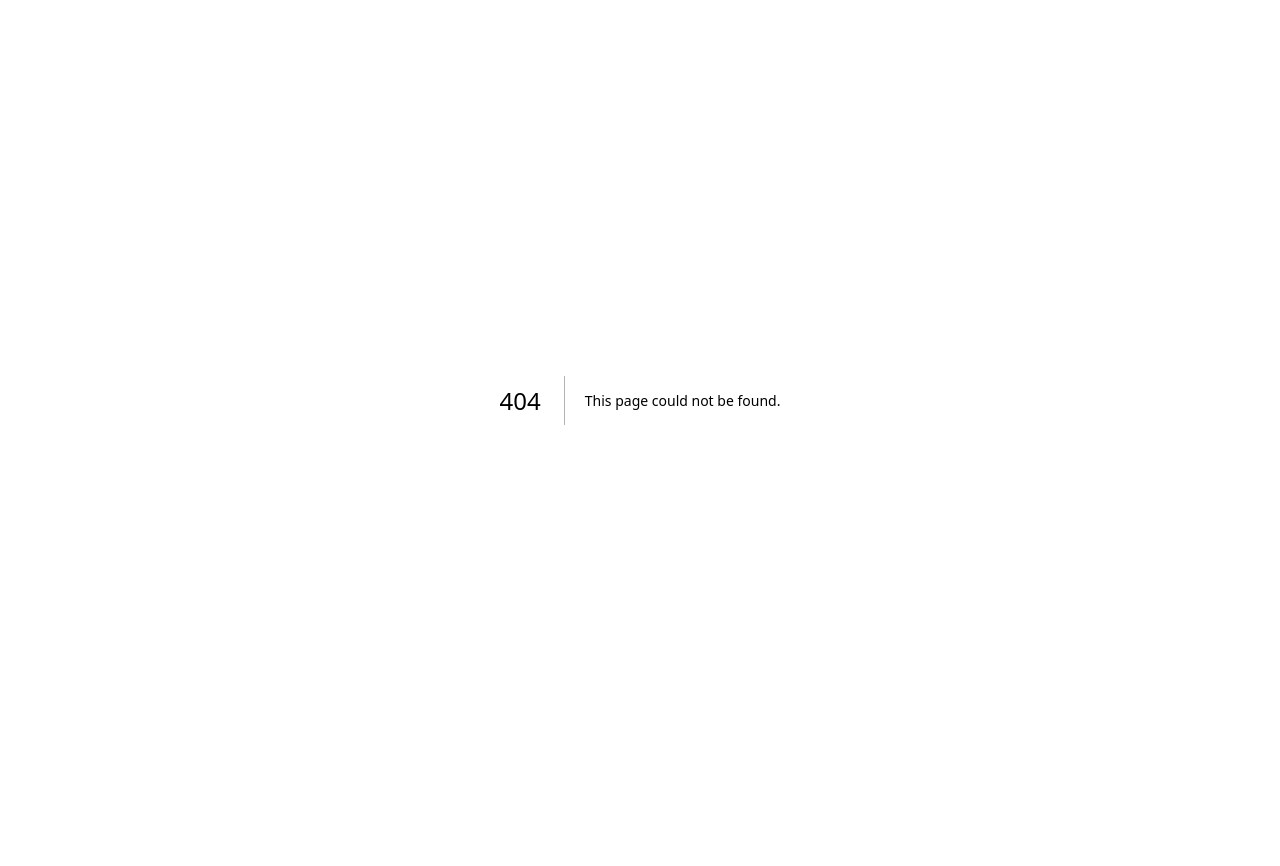
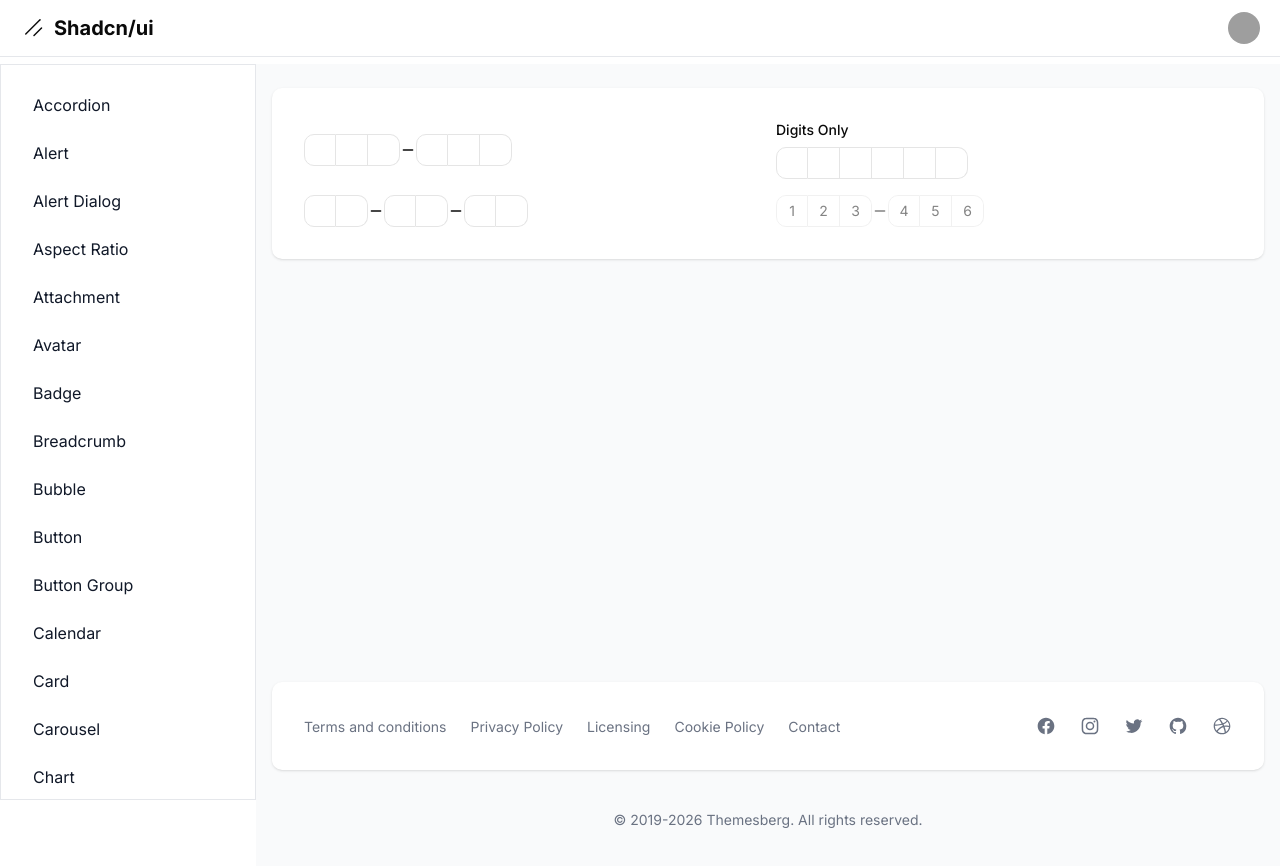
Before and after one commit to AndreDev12/shadcn-dashboard, a Next.js app: page /dashboard/input-otp in a window 1280 px wide. Before the commit this address had no page. Shown: the top 866 px of the page. Before the commit the page ends 800 px from the top, so only its background shows below. Built offline with nearby package versions, Linux system fonts and the light colour scheme; grey boxes are pictures that could not be loaded.

Commit message:
Components: Input otp

```diff
--- /dev/null
+++ b/src/app/dashboard/input-otp/page.tsx
@@ -0,0 +1,77 @@
+'use client';
+
+import { REGEXP_ONLY_DIGITS } from 'input-otp';
+
+import {
+  Field,
+  FieldLabel,
+  InputOTP,
+  InputOTPGroup,
+  InputOTPSeparator,
+  InputOTPSlot,
+} from '@/components/ui';
+
+export default function Page() {
+  return (
+    <div className="grid grid-cols-2 gap-4">
+      <InputOTP maxLength={6}>
+        <InputOTPGroup>
+          <InputOTPSlot index={0} />
+          <InputOTPSlot index={1} />
+          <InputOTPSlot index={2} />
+        </InputOTPGroup>
+        <InputOTPSeparator />
+        <InputOTPGroup>
+          <InputOTPSlot index={3} />
+          <InputOTPSlot index={4} />
+          <InputOTPSlot index={5} />
+        </InputOTPGroup>
+      </InputOTP>
+
+      <Field className="w-fit">
+        <FieldLabel htmlFor="digits-only">Digits Only</FieldLabel>
+        <InputOTP id="digits-only" maxLength={6} pattern={REGEXP_ONLY_DIGITS}>
+          <InputOTPGroup>
+            <InputOTPSlot index={0} />
+            <InputOTPSlot index={1} />
+            <InputOTPSlot index={2} />
+            <InputOTPSlot index={3} />
+            <InputOTPSlot index={4} />
+            <InputOTPSlot index={5} />
+          </InputOTPGroup>
+        </InputOTP>
+      </Field>
+
+      <InputOTP maxLength={6}>
+        <InputOTPGroup>
+          <InputOTPSlot index={0} />
+          <InputOTPSlot index={1} />
+        </InputOTPGroup>
+        <InputOTPSeparator />
+        <InputOTPGroup>
+          <InputOTPSlot index={2} />
+          <InputOTPSlot index={3} />
+        </InputOTPGroup>
+        <InputOTPSeparator />
+        <InputOTPGroup>
+          <InputOTPSlot index={4} />
+          <InputOTPSlot index={5} />
+        </InputOTPGroup>
+      </InputOTP>
+
+      <InputOTP id="disabled" maxLength={6} disabled value="123456">
+        <InputOTPGroup>
+          <InputOTPSlot index={0} />
+          <InputOTPSlot index={1} />
+          <InputOTPSlot index={2} />
+        </InputOTPGroup>
+        <InputOTPSeparator />
+        <InputOTPGroup>
+          <InputOTPSlot index={3} />
+          <InputOTPSlot index={4} />
+          <InputOTPSlot index={5} />
+        </InputOTPGroup>
+      </InputOTP>
+    </div>
+  );
+}
--- a/src/app/dashboard/layout.tsx
+++ b/src/app/dashboard/layout.tsx
@@ -41,6 +41,7 @@
   { name: 'hover card', href: 'hover-card' },
   { name: 'input', href: 'input' },
   { name: 'input group', href: 'input-group' },
+  { name: 'input otp', href: 'input-otp' },
 ].sort((a, b) => a.name.localeCompare(b.name));
 
 export default function DashboardLayout({
--- a/src/components/ui/index.ts
+++ b/src/components/ui/index.ts
@@ -42,3 +42,4 @@
 export * from './toast';
 export * from './hover-card';
 export * from './input-group';
+export * from './input-otp';
--- /dev/null
+++ b/src/components/ui/input-otp.tsx
@@ -0,0 +1,86 @@
+'use client';
+
+import * as React from 'react';
+import { OTPInput, OTPInputContext } from 'input-otp';
+import { MinusIcon } from 'lucide-react';
+
+import { cn } from '@/lib';
+
+function InputOTP({
+  className,
+  containerClassName,
+  ...props
+}: React.ComponentProps<typeof OTPInput> & {
+  containerClassName?: string;
+}) {
+  return (
+    <OTPInput
+      data-slot="input-otp"
+      containerClassName={cn(
+        'cn-input-otp flex items-center has-disabled:opacity-50',
+        containerClassName,
+      )}
+      spellCheck={false}
+      className={cn('disabled:cursor-not-allowed', className)}
+      {...props}
+    />
+  );
+}
+
+function InputOTPGroup({ className, ...props }: React.ComponentProps<'div'>) {
+  return (
+    <div
+      data-slot="input-otp-group"
+      className={cn(
+        'flex items-center rounded-lg has-aria-invalid:border-destructive has-aria-invalid:ring-3 has-aria-invalid:ring-destructive/20 dark:has-aria-invalid:ring-destructive/40',
+        className,
+      )}
+      {...props}
+    />
+  );
+}
+
+function InputOTPSlot({
+  index,
+  className,
+  ...props
+}: React.ComponentProps<'div'> & {
+  index: number;
+}) {
+  const inputOTPContext = React.useContext(OTPInputContext);
+  const { char, hasFakeCaret, isActive } = inputOTPContext?.slots[index] ?? {};
+
+  return (
+    <div
+      data-slot="input-otp-slot"
+      data-active={isActive}
+      className={cn(
+        'relative flex size-8 items-center justify-center border-y border-r border-input text-sm transition-all outline-none first:rounded-l-lg first:border-l last:rounded-r-lg aria-invalid:border-destructive data-[active=true]:z-10 data-[active=true]:border-ring data-[active=true]:ring-3 data-[active=true]:ring-ring/50 data-[active=true]:aria-invalid:border-destructive data-[active=true]:aria-invalid:ring-destructive/20 dark:bg-input/30 dark:data-[active=true]:aria-invalid:ring-destructive/40',
+        className,
+      )}
+      {...props}
+    >
+      {char}
+      {hasFakeCaret && (
+        <div className="pointer-events-none absolute inset-0 flex items-center justify-center">
+          <div className="h-4 w-px animate-caret-blink bg-foreground duration-1000" />
+        </div>
+      )}
+    </div>
+  );
+}
+
+function InputOTPSeparator({ ...props }: React.ComponentProps<'div'>) {
+  return (
+    <div
+      data-slot="input-otp-separator"
+      className="flex items-center [&_svg:not([class*='size-'])]:size-4"
+      role="separator"
+      {...props}
+    >
+      <MinusIcon />
+    </div>
+  );
+}
+
+export { InputOTP, InputOTPGroup, InputOTPSlot, InputOTPSeparator };
```
